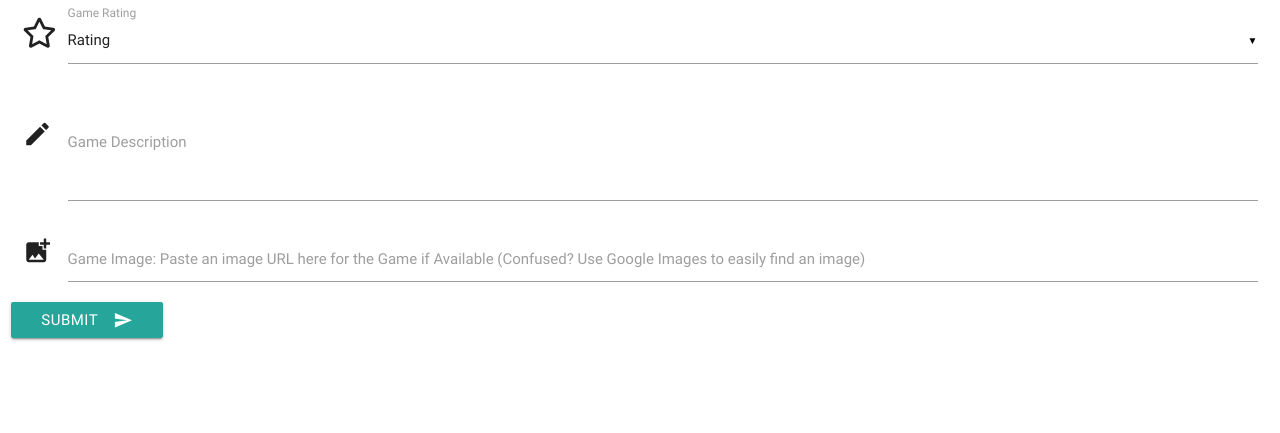
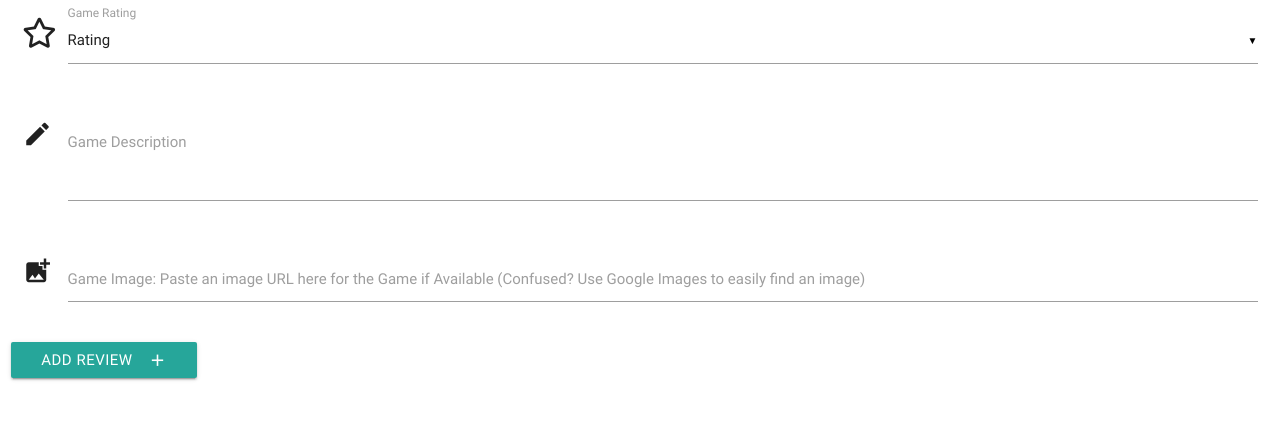
Before and after one commit to djjtyn/WhatGame, a Flask app: page /add_review in a window 1280 px wide. Shown: the part 713-1146 px from the top of the page. Before the commit the page ends 1054 px from the top, so only its background shows below. Run offline with Flask 2, Linux system fonts and the light colour scheme; data that the repository does not hold is empty; some libraries are stand-ins or nearby versions.

Commit message:
form submit button working

```diff
--- a/app.py
+++ b/app.py
@@ -22,7 +22,14 @@ def view_games():
 
 @app.route('/add_review')
 def add_review():
-    return render_template("addreview.html", platforms = list(mongo.db.platforms.find()),ratings =list(mongo.db.rating.find()))
+    return render_template("addreview.html", platforms = list(mongo.db.platforms.find()),
+    ratings =list(mongo.db.rating.find()))
+
+@app.route('/review_added', methods=["POST"])
+def review_added():
+    games = mongo.db.games
+    games.insert_one(request.form.to_dict())
+    return redirect(url_for('view_games'))
 
 
 if __name__ == '__main__':
--- a/templates/addreview.html
+++ b/templates/addreview.html
@@ -4,7 +4,7 @@
 <h3 class = "center">Add a Game Review</h3>
 
 <div class="row">
-    <form action = "" method = "POST" class="col s12">
+    <form action = "{{url_for('review_added')}}" method = "POST" class="col s12">
       <div class="row">
         <div class="input-field col s12">
           <i class="material-icons prefix">videogame_asset</i>
@@ -50,8 +50,8 @@
          <i class="fas fa-gamepad prefix"></i>
            <select id="multiplayer" name="multiplayer">
              <option value="" disabled selected>Select One</option>
-             <option value="multiplayer_yes">Yes</option>
-             <option value="multiplayer_no">No</option>
+             <option value="yes">Yes</option>
+             <option value="no">No</option>
            </select>
            <label>Local Multiplayer?</label>
        </div>
@@ -68,19 +68,25 @@
           <label>Game Rating</label>
         </div>
       </div><!--rating-->
+      <div class="row">
         <div class="input-field col s12">
           <i class="material-icons prefix">create</i>
           <textarea name="description" id="description" class="materialize-textarea"></textarea>
           <label for="description">Game Description</label>
+        </div>
       </div><!--description-->
+      <div class="row">
         <div class="input-field col s12">
           <i class="material-icons prefix">add_photo_alternate</i>
           <input name = "image" id="image" type="text" class="validate">
           <label for="image">Game Image: Paste an image URL here for the Game if Available (Confused? Use Google Images to easily find an image)</label>
         </div>
-        <button class="btn waves-effect waves-light" type="submit" name="action">Submit
-        <i class="material-icons right">send</i>
+      </div>
+      <div class="row">
+        <button class="btn waves-effect waves-light" type="submit" name="action">Add Review
+          <i class="material-icons right">add</i>
         </button>
+      </div><!--button-->
     </form>
   </div>
 {% endblock %}
--- a/templates/games.html
+++ b/templates/games.html
@@ -1,8 +1,7 @@
 {% extends 'base.html' %}
 {% block content %}
+{% for game in games %}
 <div class="row">
-	{% for game in games %}
-
 	<div class="col s12 m4">
 		<div class="card blue-grey darken-1 center">
 			<div class="card-content white-text">
```
Lines whose indentation alone changed are shown as unchanged.
